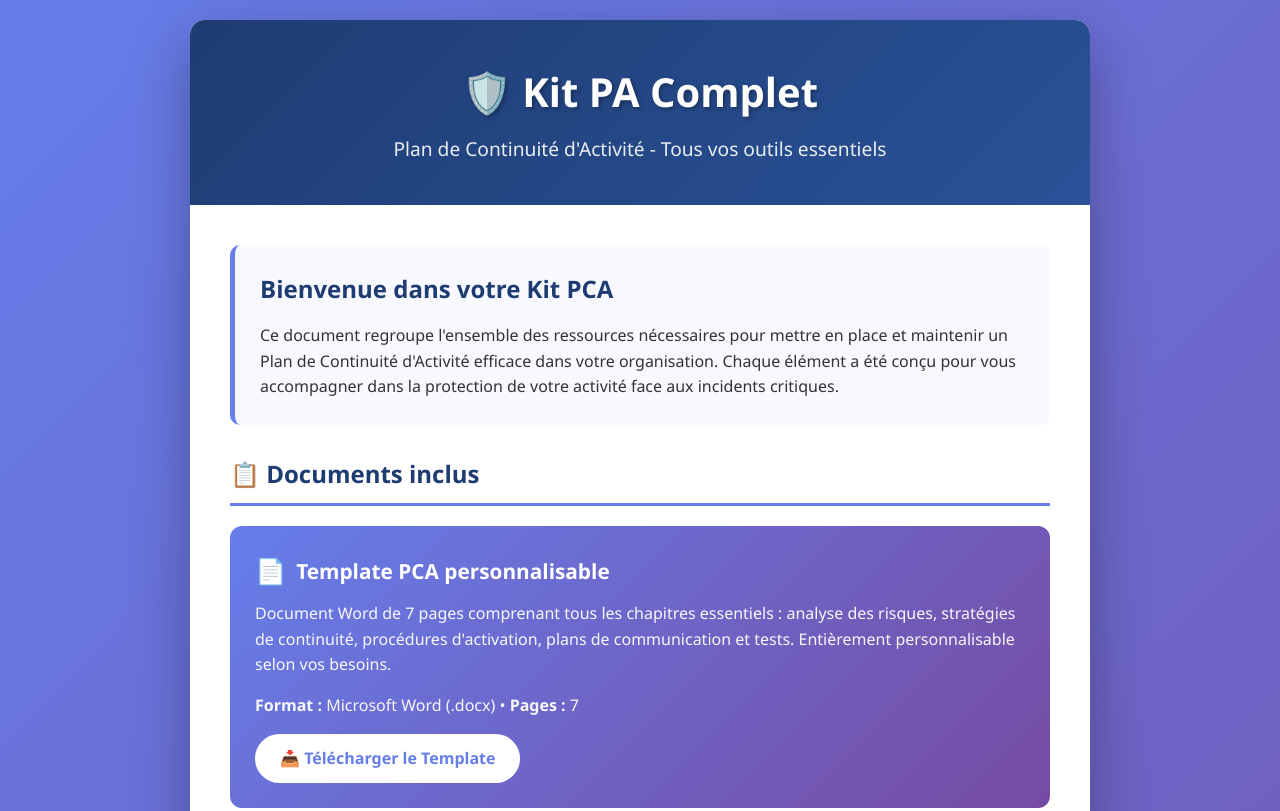
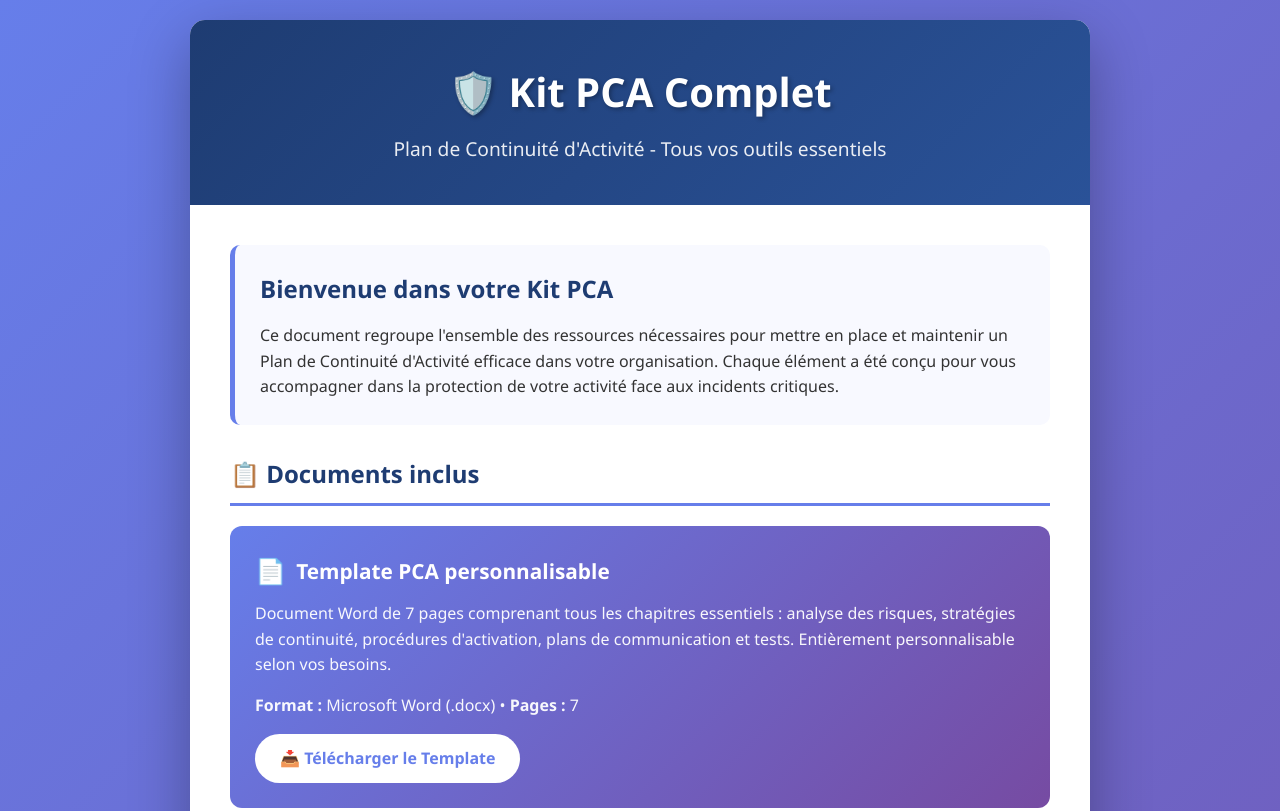
Before and after one commit to It-systemes/kit-PCA, a plain HTML site: page index.html in a window 1280 px wide. Shown: the top 811 px of the page. Drawn offline with Linux system fonts and the light colour scheme.

Commit message:
Fix typo in header from 'Kit PA' to 'Kit PCA'

```diff
--- a/index.html
+++ b/index.html
@@ -197,7 +197,7 @@
 <body>
     <div class="container">
         <div class="header">
-            <h1>🛡️ Kit PA Complet</h1>
+            <h1>🛡️ Kit PCA Complet</h1>
             <p>Plan de Continuité d'Activité - Tous vos outils essentiels</p>
         </div>
 
```
